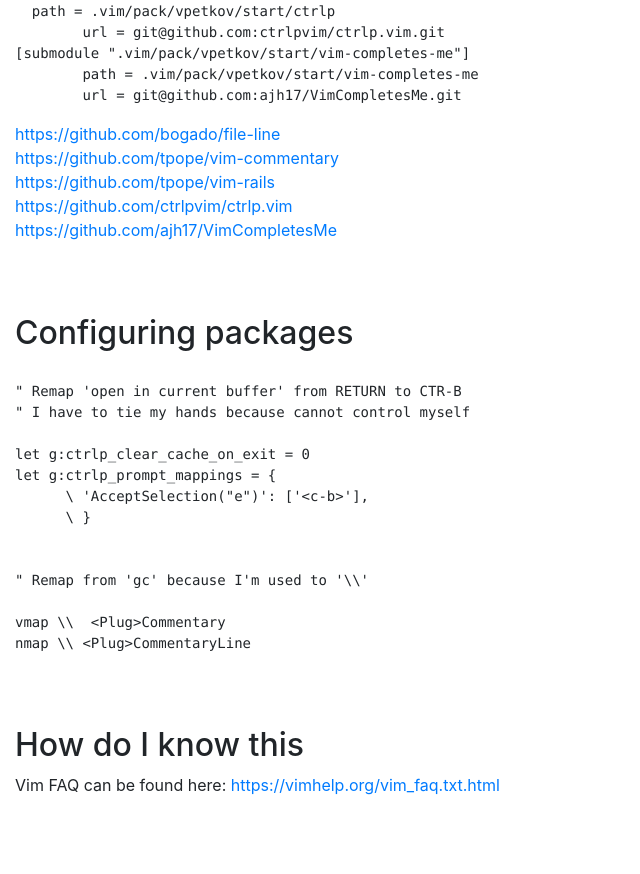
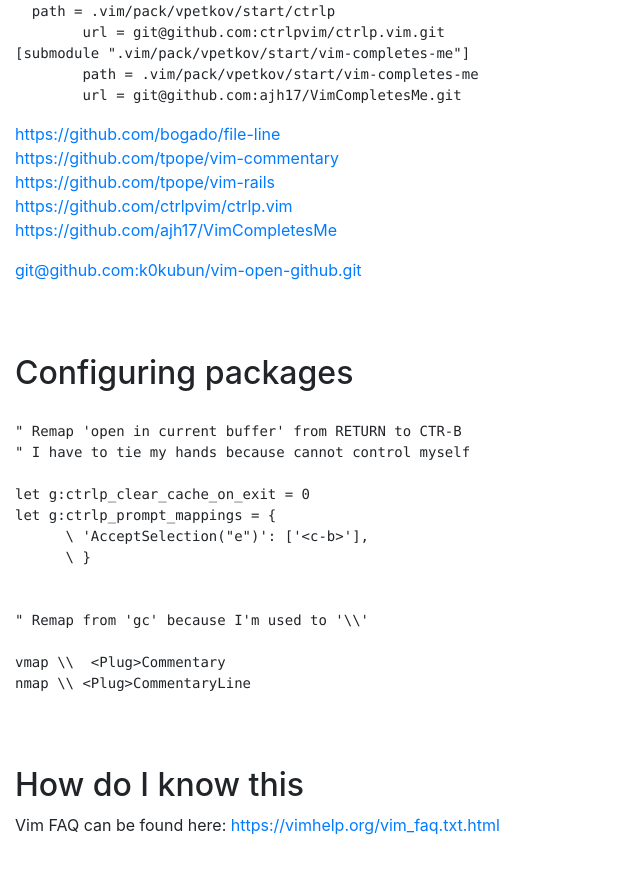
Before and after one commit to vpetkov/vpetkov.github.io, a Jekyll site: the page built from vim.md, in a window 1280 px wide and 900 px high, scrolled down 1828 px. Shown: the top 874 px of the window, without its empty margins (0-640 px from the left). Built offline with Jekyll 4.4.1, drawn with Linux system fonts in a browser that asks for light colours; our own code applies the rules of GitHub Pages for plain Markdown files.

Commit message:
Update vim page

```diff
--- a/vim.md
+++ b/vim.md
@@ -101,6 +101,8 @@
 [https://github.com/ctrlpvim/ctrlp.vim](https://github.com/ctrlpvim/ctrlp.vim)
 [https://github.com/ajh17/VimCompletesMe](https://github.com/ajh17/VimCompletesMe)
 
+[git@github.com:k0kubun/vim-open-github.git](git@github.com:k0kubun/vim-open-github.git)
+
 # &nbsp;
 
 ## Configuring packages
```
